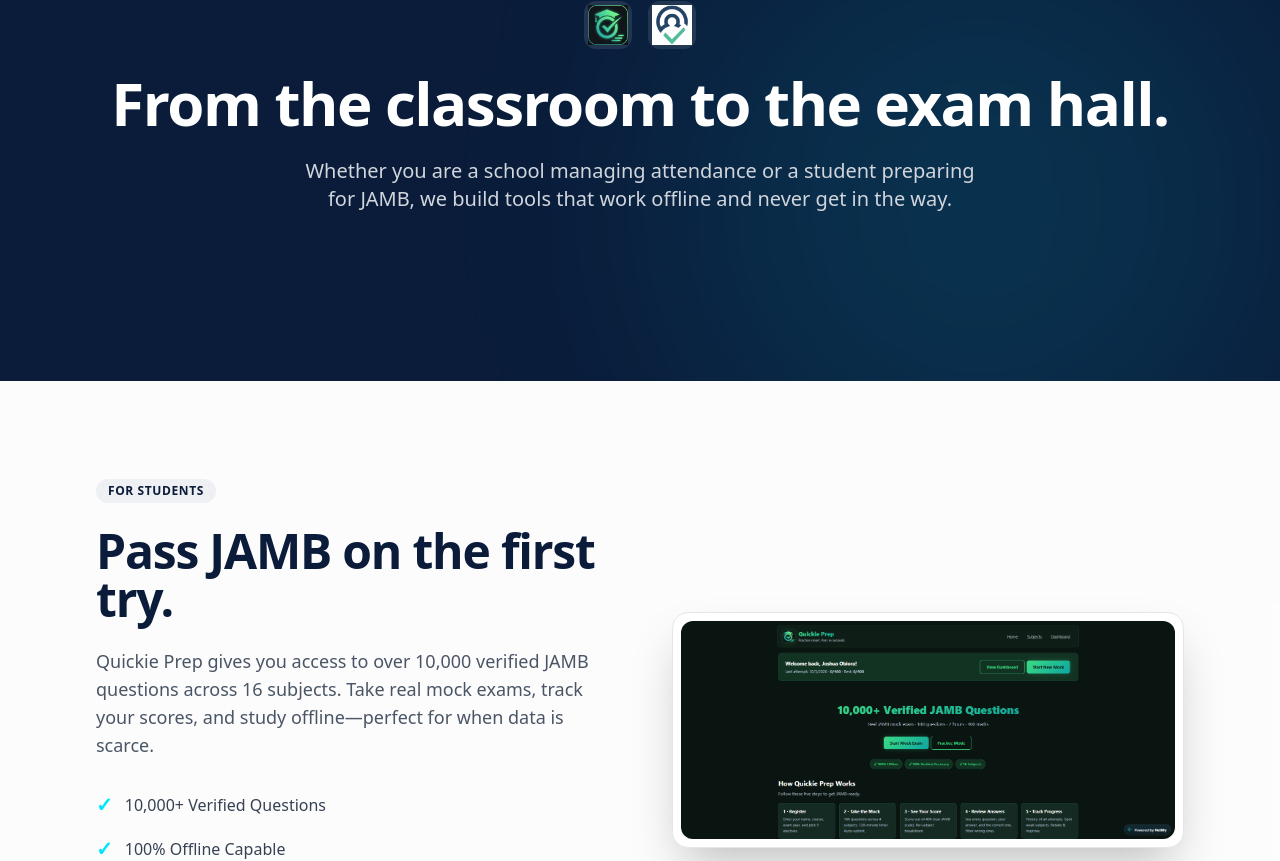
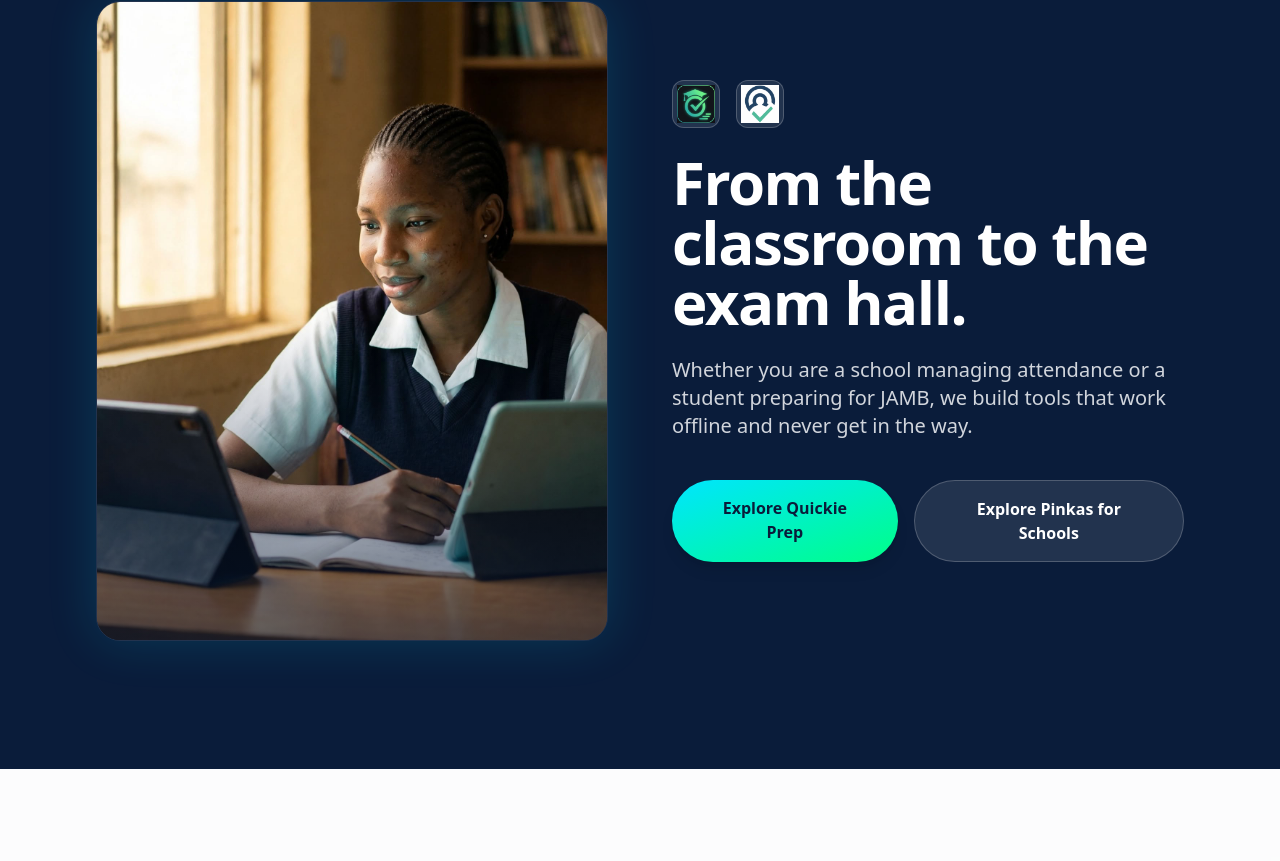
Before and after one commit to IamSalvation/quickie-studio, a Next.js app: page /education in a window 1280 px wide. Shown: the part 160-1021 px from the top of the page. Built offline with nearby package versions, Linux system fonts and the light colour scheme.

Commit message:
Design: Implement split image layout for Education page Hero

```diff
--- a/app/education/page.tsx
+++ b/app/education/page.tsx
@@ -5,11 +5,16 @@
 import Link from "next/link";
 import { Navbar } from "@/components/Navbar";
 import { Footer } from "@/components/Footer";
-import { ArrowUpRight } from "lucide-react";
+import { ArrowUpRight, CheckCircle2 } from "lucide-react";
 
 const fadeUp = {
   hidden: { opacity: 0, y: 40 },
   visible: { opacity: 1, y: 0, transition: { duration: 0.6, ease: "easeOut" as const } }
+};
+
+const staggerContainer = {
+  hidden: { opacity: 0 },
+  visible: { opacity: 1, transition: { staggerChildren: 0.15 } }
 };
 
 export default function EducationPage() {
@@ -17,27 +22,62 @@
     <main className="min-h-screen bg-white overflow-hidden">
       <Navbar />
 
-      {/* HERO */}
+      {/* HERO SECTION WITH SPLIT IMAGE */}
       <section className="relative pt-24 pb-32 bg-navy text-white overflow-hidden">
-        <div className="absolute top-0 right-0 w-[600px] h-[600px] bg-cyan/10 blur-[120px] rounded-full pointer-events-none"></div>
-        <div className="container mx-auto px-4 md:px-8 max-w-6xl relative z-10 text-center">
-          <motion.div initial="hidden" animate="visible" variants={fadeUp}>
-            <div className="mb-6 flex justify-center gap-4">
-              <div className="relative w-12 h-12 rounded-xl overflow-hidden bg-white/10 p-2"><Image src="/logos/prep.png" alt="Prep" fill className="object-contain p-1" /></div>
-              <div className="relative w-12 h-12 rounded-xl overflow-hidden bg-white/10 p-2"><Image src="/logos/pinkas.png" alt="Pinkas" fill className="object-contain p-1" /></div>
-            </div>
-            <h1 className="text-4xl md:text-6xl font-extrabold tracking-tight mb-6">
-              From the classroom to the exam hall.
-            </h1>
-            <p className="text-xl text-gray-300 max-w-2xl mx-auto mb-10">
-              Whether you are a school managing attendance or a student preparing for JAMB, we build tools that work offline and never get in the way.
-            </p>
-          </motion.div>
+        <div className="container mx-auto px-4 md:px-8 max-w-6xl relative z-10">
+          <div className="flex flex-col lg:flex-row items-center gap-16">
+
+            {/* Image Side (Left) */}
+            <motion.div initial={{ opacity: 0, x: -50 }} animate={{ opacity: 1, x: 0 }} transition={{ duration: 0.8 }} className="flex-1 w-full order-2 lg:order-1">
+              <div className="relative w-full aspect-[4/5] rounded-3xl overflow-hidden border border-white/10 shadow-[0_0_50px_rgba(0,229,255,0.15)]">
+                <Image
+                  src="/screenshots/education-hero.jpg"
+                  alt="Nigerian Student Studying"
+                  fill
+                  className="object-cover"
+                  priority
+                />
+                {/* Gradient to blend the image into the navy background at the bottom */}
+                <div className="absolute inset-0 bg-gradient-to-t from-navy/60 via-transparent to-transparent"></div>
+              </div>
+            </motion.div>
+
+            {/* Text Side (Right) */}
+            <motion.div initial="hidden" animate="visible" variants={staggerContainer} className="flex-1 text-left order-1 lg:order-2">
+
+              <motion.div variants={fadeUp} className="mb-6 flex items-center gap-4">
+                <div className="relative w-12 h-12 rounded-xl overflow-hidden bg-white/10 p-2 border border-white/20">
+                  <Image src="/logos/prep.png" alt="Prep" fill className="object-contain p-1" />
+                </div>
+                <div className="relative w-12 h-12 rounded-xl overflow-hidden bg-white/10 p-2 border border-white/20">
+                  <Image src="/logos/pinkas.png" alt="Pinkas" fill className="object-contain p-1" />
+                </div>
+              </motion.div>
+
+              <motion.h1 variants={fadeUp} className="text-4xl md:text-6xl font-extrabold tracking-tight mb-6">
+                From the classroom to the exam hall.
+              </motion.h1>
+
+              <motion.p variants={fadeUp} className="text-xl text-gray-300 mb-10 max-w-xl">
+                Whether you are a school managing attendance or a student preparing for JAMB, we build tools that work offline and never get in the way.
+              </motion.p>
+
+              <motion.div variants={fadeUp} className="flex flex-col sm:flex-row gap-4">
+                <Link href="#prep" className="rounded-full bg-quickie-gradient px-8 py-4 text-base font-bold text-navy shadow-lg transition-transform hover:scale-105 text-center">
+                  Explore Quickie Prep
+                </Link>
+                <Link href="/business" className="rounded-full bg-white/10 border border-white/20 px-8 py-4 text-base font-bold text-white transition-colors hover:bg-white/20 text-center">
+                  Explore Pinkas for Schools
+                </Link>
+              </motion.div>
+            </motion.div>
+
+          </div>
         </div>
       </section>
 
       {/* PREP SECTION */}
-      <section className="py-24 bg-gray-50/50">
+      <section id="prep" className="py-24 bg-gray-50/50">
         <div className="container mx-auto px-4 md:px-8 max-w-6xl">
           <div className="flex flex-col lg:flex-row items-center gap-16">
             <motion.div initial="hidden" whileInView="visible" viewport={{ once: true }} variants={fadeUp} className="flex-1">
@@ -51,11 +91,11 @@
                 Quickie Prep gives you access to over 10,000 verified JAMB questions across 16 subjects. Take real mock exams, track your scores, and study offline—perfect for when data is scarce.
               </p>
               <ul className="space-y-4 mb-8 text-gray-700 font-medium">
-                <li className="flex items-center gap-3"><span className="text-cyan font-bold text-xl">✓</span> 10,000+ Verified Questions</li>
-                <li className="flex items-center gap-3"><span className="text-cyan font-bold text-xl">✓</span> 100% Offline Capable</li>
-                <li className="flex items-center gap-3"><span className="text-cyan font-bold text-xl">✓</span> Real 2-hour timed mocks</li>
+                <li className="flex items-center gap-3"><CheckCircle2 className="w-5 h-5 text-cyan" /> 10,000+ Verified Questions</li>
+                <li className="flex items-center gap-3"><CheckCircle2 className="w-5 h-5 text-cyan" /> 100% Offline Capable</li>
+                <li className="flex items-center gap-3"><CheckCircle2 className="w-5 h-5 text-cyan" /> Real 2-hour timed mocks</li>
               </ul>
-              <Link href="https://quickie-prep.netlify.app" target="_blank" className="inline-flex items-center gap-2 rounded-full bg-navy px-6 py-3 text-sm font-bold text-white hover:bg-navy/90 transition-colors">
+              <Link href="https://prep.quickie-studio.com" target="_blank" className="inline-flex items-center gap-2 rounded-full bg-navy px-6 py-3 text-sm font-bold text-white hover:bg-navy/90 transition-colors">
                 Start Practicing Free <ArrowUpRight className="w-4 h-4" />
               </Link>
             </motion.div>
```
Also changed, not shown: public/screenshots/education-hero.jpg (added).
